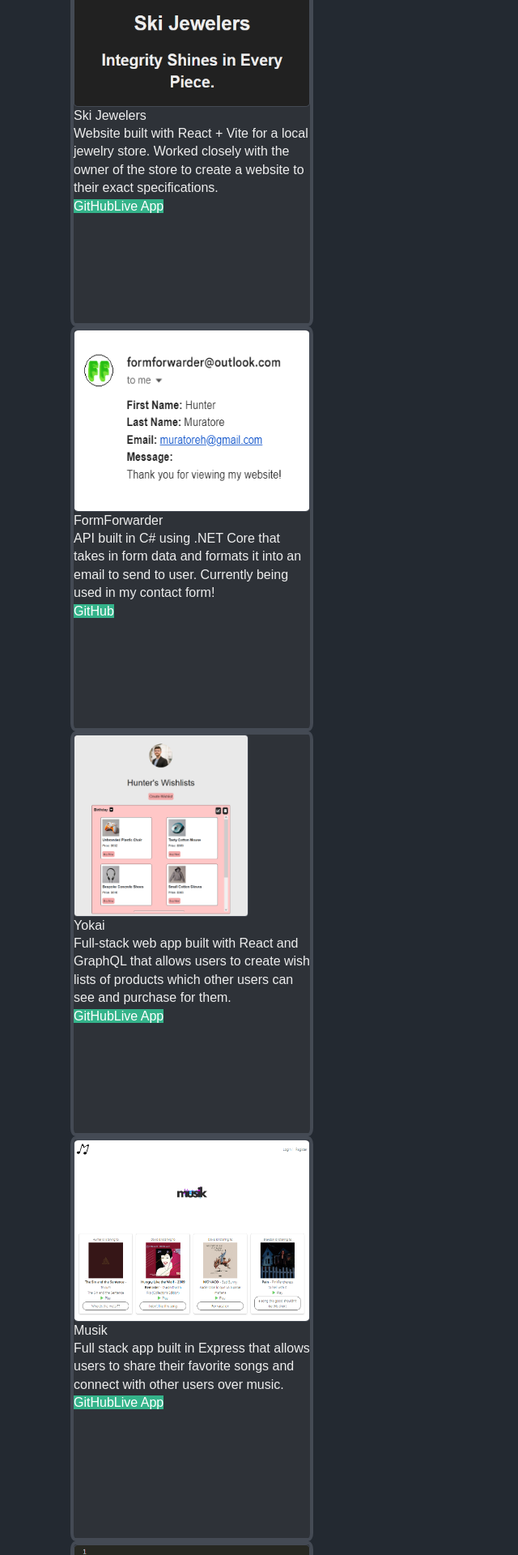
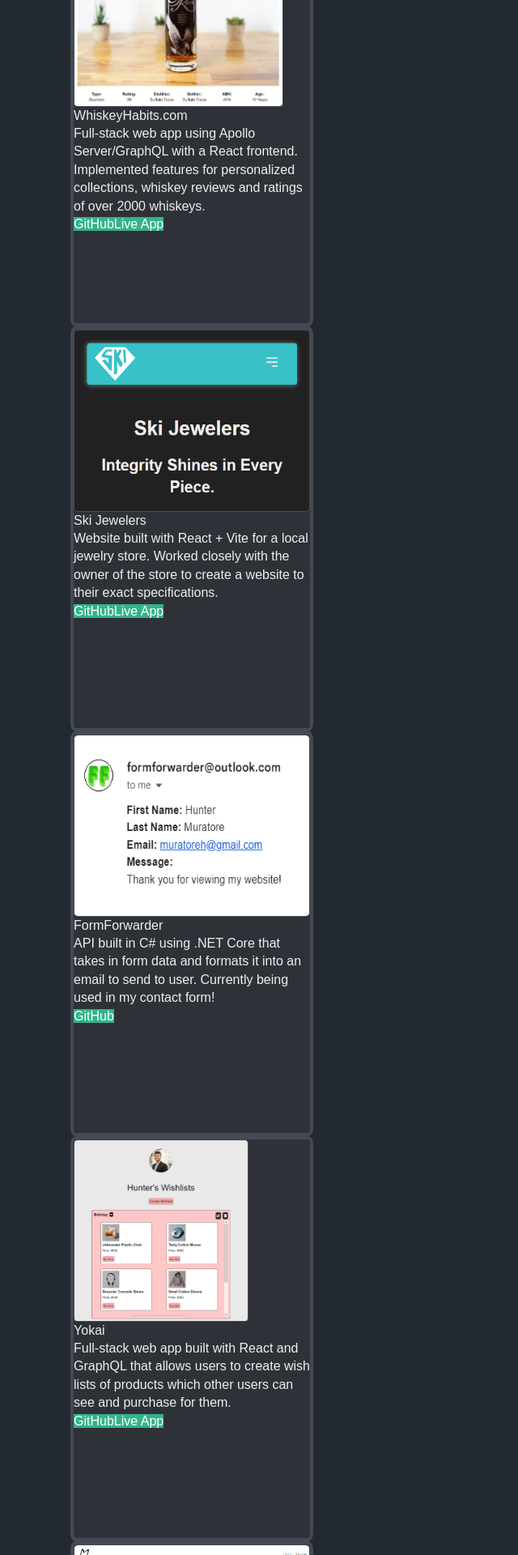
Before and after one commit to HunterMuratore/Portfolio, a React (Vite) app: page /projects in a window 1280 px wide. Shown: the part 840-2760 px from the top of the page at 81% size, without its empty margins (0-640 px from the left). Built offline with nearby package versions, Linux system fonts and the light colour scheme.

Commit message:
update resume and projects page

```diff
--- a/src/pages/Contact.jsx
+++ b/src/pages/Contact.jsx
@@ -80,7 +80,7 @@
                         <label className="block uppercase tracking-wide text-xs font-bold mb-2">
                             Email
                         </label>
-                        <input className="appearance-none block w-full bg-gray-200 border border-gray-200 rounded py-3 px-4 mb-3 focus:bg-white" value={formData.email} onChange={handleInputChange} type="email" name="email" placeholder="FroBags@TheShire.com" required />
+                        <input className="appearance-none block w-full bg-gray-200 border border-gray-200 rounded py-3 px-4 mb-3 focus:bg-white" value={formData.email} onChange={handleInputChange} type="email" name="email" placeholder="FrodoBaggins@TheShire.com" required />
                     </div>
                 </div>
                 <div className="flex flex-wrap mb-6">
--- a/src/pages/Projects.jsx
+++ b/src/pages/Projects.jsx
@@ -4,8 +4,16 @@
 import employee_tracker from '../images/projects/employee_tracker.png'
 import ski from '../images/projects/ski.png'
 import yokai from '../images/projects/yokai.png'
+import whiskeyhabits from '../images/projects/whiskeyhabits.png'
 
 const projects = [
+    {
+        name: 'WhiskeyHabits.com',
+        description: 'Full-stack web app using Apollo Server/GraphQL with a React frontend. Implemented features for personalized collections, whiskey reviews and ratings of over 2000 whiskeys.',
+        img: whiskeyhabits,
+        gitLink: 'https://github.com/HunterMuratore/WhiskeyHabits',
+        appLink: 'https://www.whiskeyhabits.com/'
+    },
     {
         name: 'Ski Jewelers',
         description: 'Website built with React + Vite for a local jewelry store. Worked closely with the owner of the store to create a website to their exact specifications.',
@@ -33,13 +41,13 @@
         gitLink: 'https://github.com/HunterMuratore/Musik',
         appLink: 'https://arcane-refuge-32686-92d3868f1b08.herokuapp.com/'
     },
-    {
-        name: 'J.A.T.E.',
-        description: 'Progressive web app text editor that runs in the browser and functions both online and offline. Users can install JATE to the local system and take notes with JavaScript syntax highlighting.',
-        img: jate,
-        gitLink: 'https://github.com/HunterMuratore/pwa-text-editor',
-        appLink: 'https://morning-shelf-20480-d6c36316ee54.herokuapp.com/'
-    },
+    // {
+    //     name: 'J.A.T.E.',
+    //     description: 'Progressive web app text editor that runs in the browser and functions both online and offline. Users can install JATE to the local system and take notes with JavaScript syntax highlighting.',
+    //     img: jate,
+    //     gitLink: 'https://github.com/HunterMuratore/pwa-text-editor',
+    //     appLink: 'https://morning-shelf-20480-d6c36316ee54.herokuapp.com/'
+    // },
     {
         name: 'Employee Tracker',
         description: 'NodeJS app that allows a user to keep track of an entire employee network. Users have the ability to easily view and edit all departments, roles and employees in their system.',
```
Also changed, not shown: src/images/projects/whiskeyhabits.png (added), 1 other file (tests, documents, lock files or other folders).
